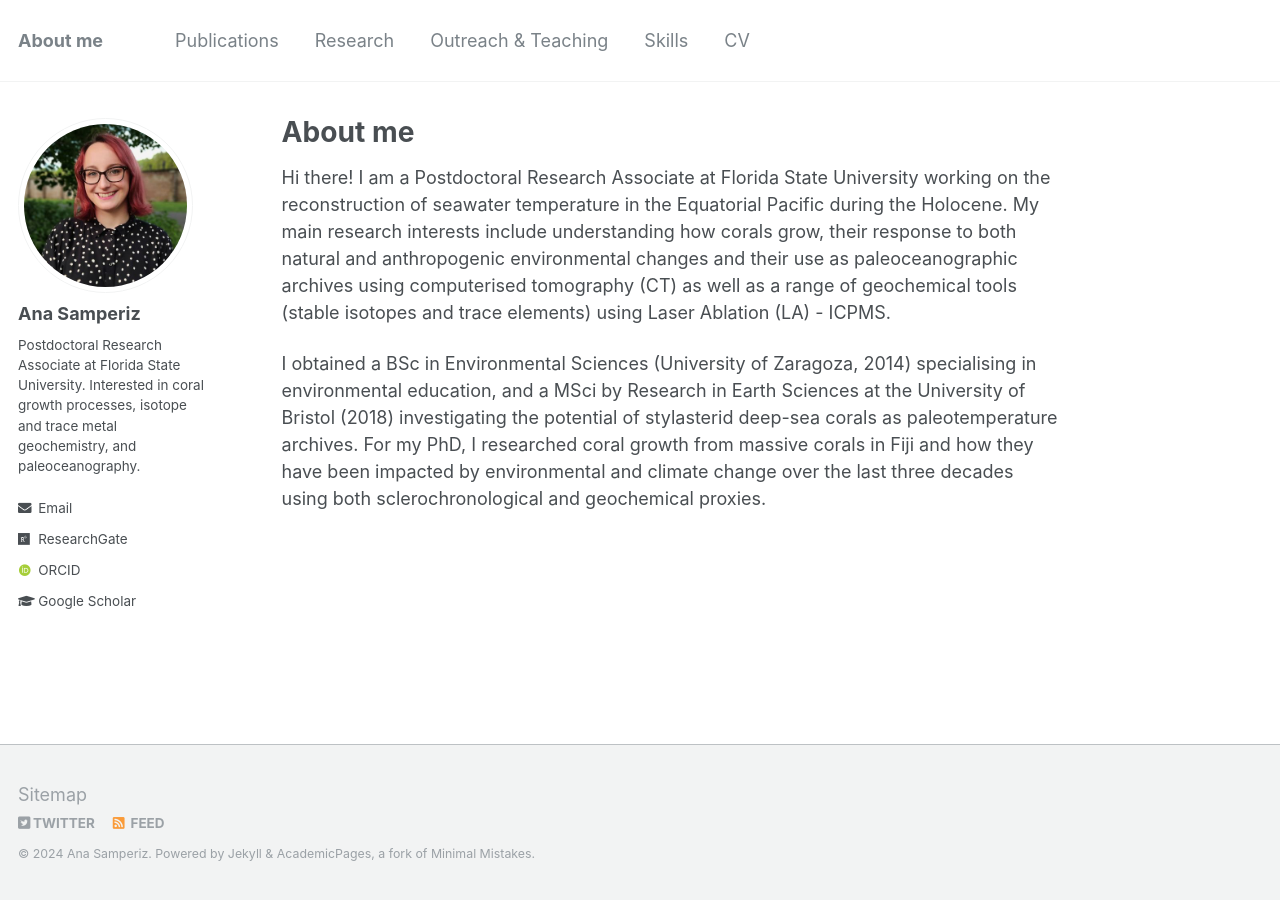
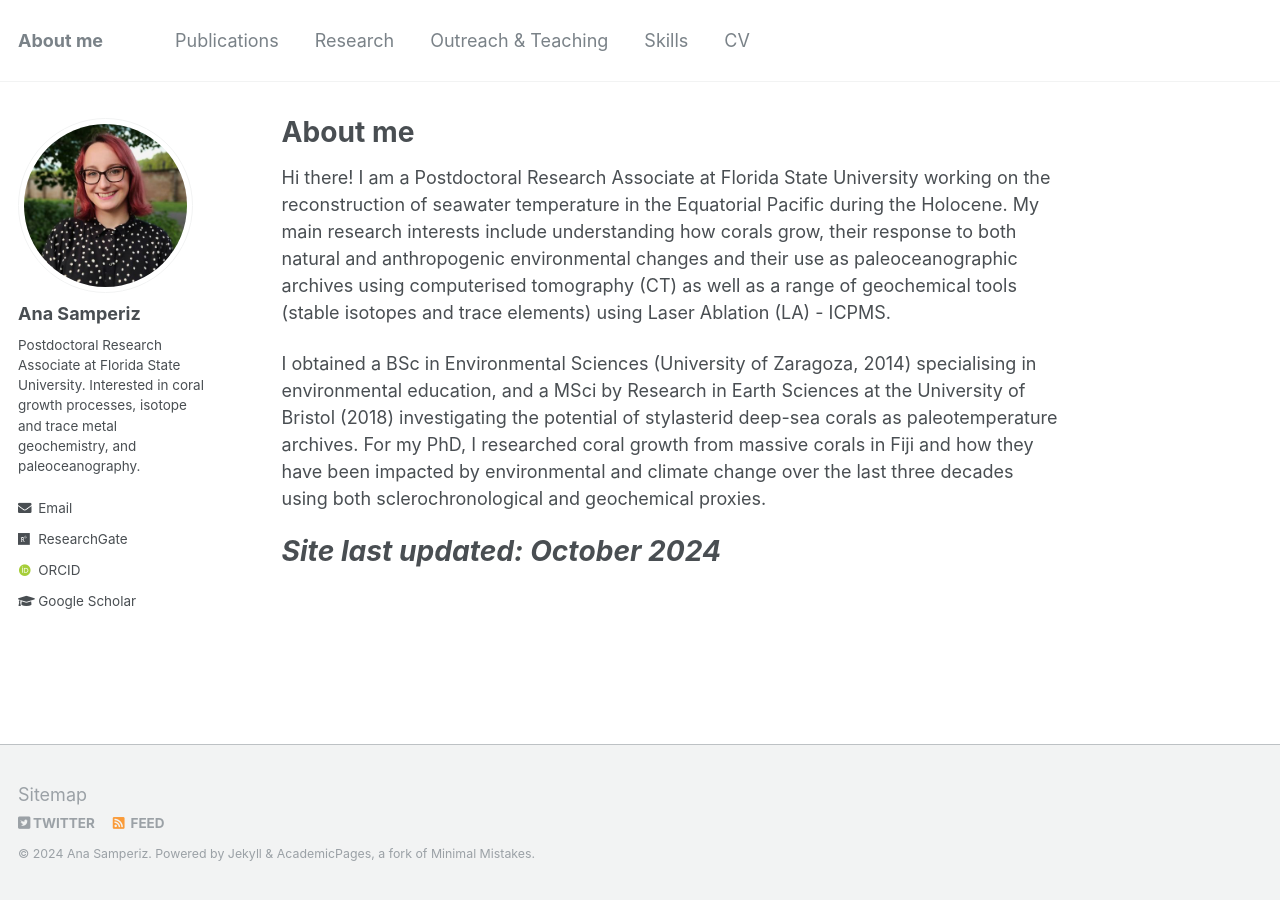
Before and after one commit to anasamperiz/anasamperiz.github.io, a Jekyll site: the page built from _pages/about.md, in a window 1280 px wide. Built offline with Jekyll 4.4.1, drawn with Linux system fonts in a browser that asks for light colours; some web fonts are replaced.

Commit message:
Update about.md

```diff
--- a/_pages/about.md
+++ b/_pages/about.md
@@ -20,3 +20,6 @@ gallery:
 Hi there! I am a Postdoctoral Research Associate at Florida State University working on the reconstruction of seawater temperature in the Equatorial Pacific during the Holocene. My main research interests include understanding how corals grow, their response to both natural and anthropogenic environmental changes and their use as paleoceanographic archives using computerised tomography (CT) as well as a range of geochemical tools (stable isotopes and trace elements) using Laser Ablation (LA) - ICPMS.
 
 I obtained a BSc in Environmental Sciences (University of Zaragoza, 2014) specialising in environmental education, and a MSci by Research in Earth Sciences at the University of Bristol (2018) investigating the potential of stylasterid deep-sea corals as paleotemperature archives. For my PhD, I researched coral growth from massive corals in Fiji and how they have been impacted by environmental and climate change over the last three decades using both sclerochronological and geochemical proxies.
+
+
+<h1 style="font-size: 9;"><i>Site last updated: October 2024</i></h1>
```
